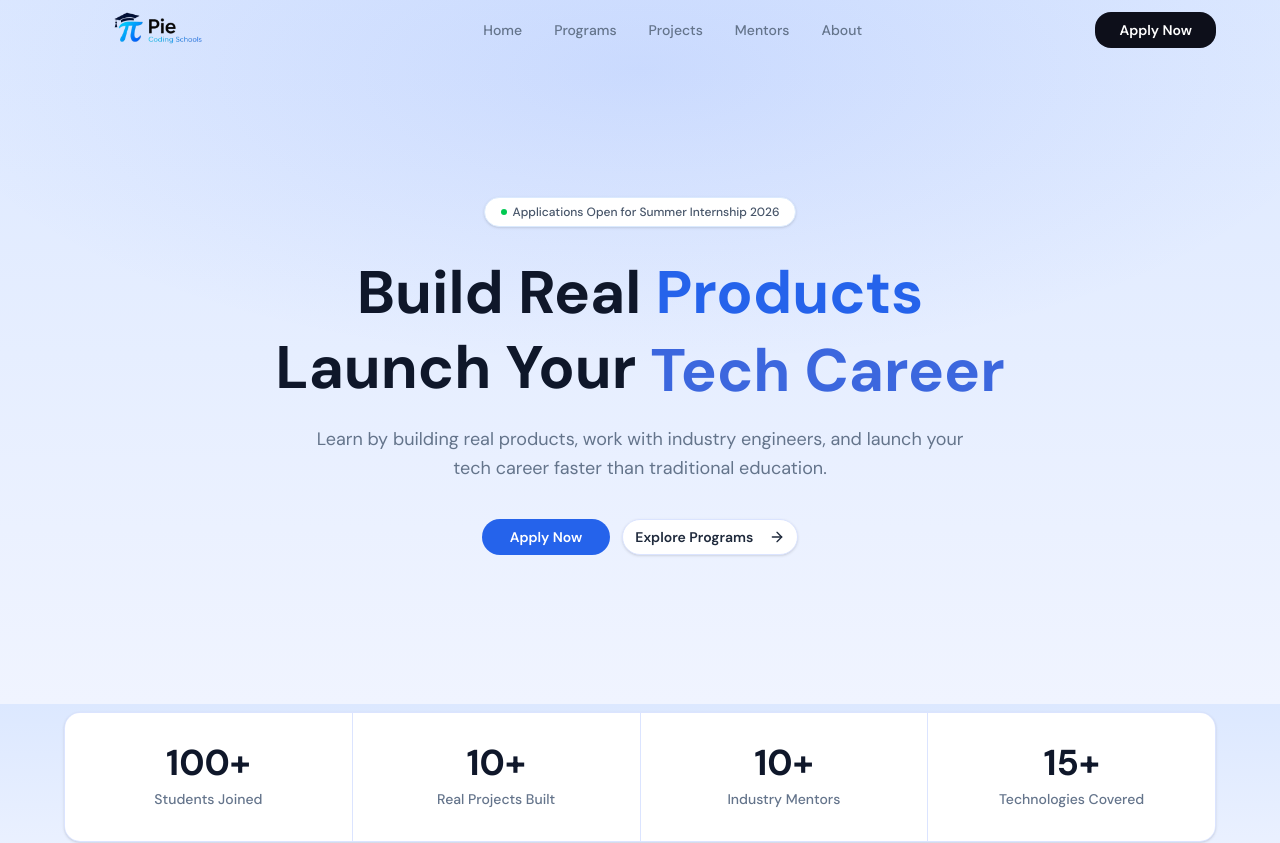
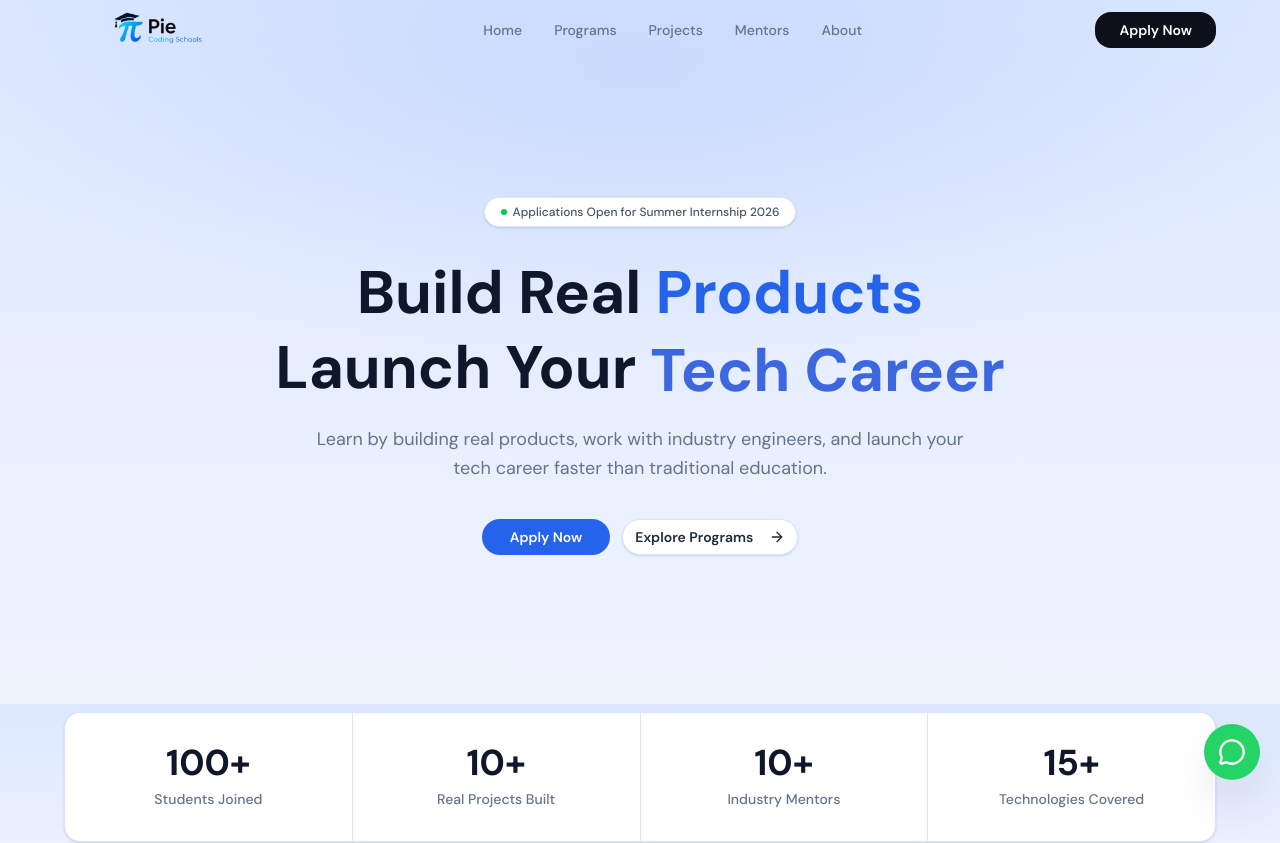
Before and after one commit to 0xkid-root/myOwnStartup, a Next.js app: page / in a window 1280 px wide. Shown: the top 843 px of the page. Built offline with nearby package versions, Linux system fonts and the light colour scheme.

Commit message:
whatsaoo features adding

```diff
--- a/app/layout.tsx
+++ b/app/layout.tsx
@@ -3,6 +3,8 @@ import { DM_Sans } from "next/font/google";
 import { Analytics } from "@vercel/analytics/next";
 import Script from "next/script";
 import "./globals.css";
+import { WhatsAppChatButton } from '@/components/WhatsAppChatButton';
+
 
 const dmSans = DM_Sans({
   variable: "--font-dm-sans",
@@ -134,6 +136,7 @@ export default function RootLayout({
         </Script>
 
         {children}
+        <WhatsAppChatButton />
 
         {process.env.NODE_ENV === "production" && <Analytics />}
       </body>
--- /dev/null
+++ b/components/WhatsAppChatButton.tsx
@@ -0,0 +1,29 @@
+'use client';
+
+import { MessageCircle } from 'lucide-react';
+
+export function WhatsAppChatButton() {
+  const phoneNumber = '916299349073';
+
+  const message =
+    'Hi PIE Coding Schools, I want to know more about your programs.';
+
+  const whatsappUrl = `https://wa.me/${phoneNumber}?text=${encodeURIComponent(
+    message
+  )}`;
+
+  return (
+    <a
+      href={whatsappUrl}
+      target="_blank"
+      rel="noopener noreferrer"
+      className="fixed bottom-5 right-5 z-50"
+    >
+      <div className="w-14 h-14 rounded-full bg-[#25D366] hover:bg-[#1ebe5d] shadow-2xl flex items-center justify-center transition-all duration-300 hover:scale-110">
+
+        <MessageCircle className="w-7 h-7 text-white" />
+
+      </div>
+    </a>
+  );
+}
```
